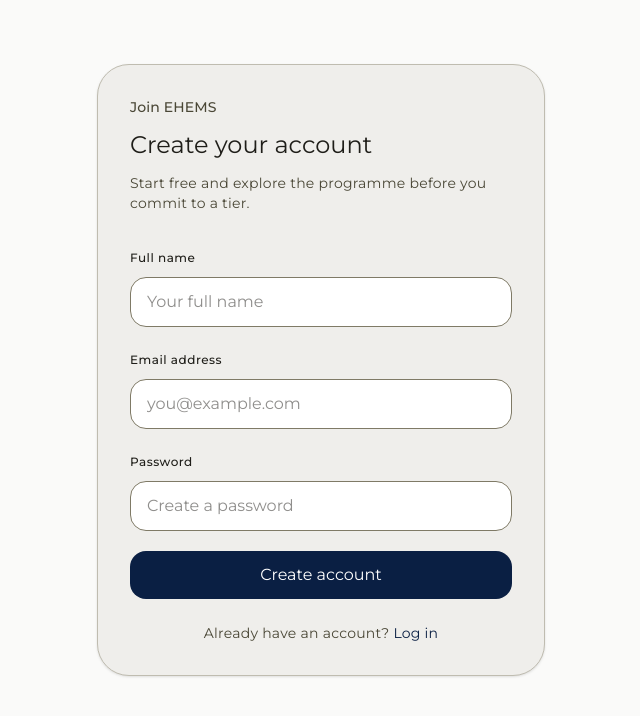
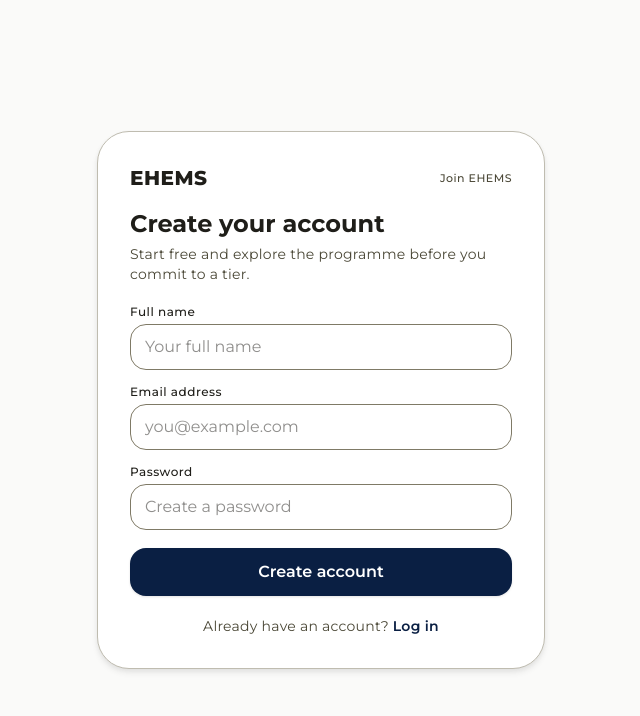
Before and after one commit to ritjiishaku/ehems-platform, a Next.js app: page /register in a window 1280 px wide. Shown: the top 716 px of the page, without its empty margins (319-959 px from the left). Built offline with nearby package versions, Linux system fonts and the light colour scheme; no server answers.

Commit message:
style(auth): fit login and register pages strictly within 100vh with centered card and no scroll overflow

```diff
--- a/app/(auth)/login/page.tsx
+++ b/app/(auth)/login/page.tsx
@@ -9,23 +9,32 @@ export default function LoginPage({
   const error = searchParams && 'then' in searchParams ? undefined : searchParams?.error;
 
   return (
-    <main className="bg-background min-h-screen px-6 py-16">
-      <div className="mx-auto max-w-md rounded-3xl border border-outline-variant bg-surface-container p-8 shadow-sm">
-        <p className="title-small text-on-surface-variant">Welcome back</p>
-        <h1 className="headline-small mt-3 text-on-surface">Welcome back</h1>
-        <p className="body-medium mt-3 text-on-surface-variant">
+    <main className="bg-background flex h-screen max-h-screen w-full items-center justify-center overflow-hidden px-4 py-4 sm:px-6">
+      <div className="w-full max-w-md rounded-3xl border border-outline-variant bg-surface-container-lowest p-6 shadow-md sm:p-8">
+        <div className="flex items-center justify-between">
+          <Link
+            href="/"
+            className="text-xl font-extrabold tracking-wide text-on-surface transition-opacity hover:opacity-80"
+          >
+            EHEMS
+          </Link>
+          <span className="label-small text-on-surface-variant">Meeting Space</span>
+        </div>
+
+        <h1 className="headline-small mt-4 font-bold text-on-surface">Welcome back</h1>
+        <p className="body-medium text-on-surface-variant mt-1">
           Continue your healthcare entrepreneurship journey.
         </p>
 
         {error ? (
-          <p className="mt-4 rounded-xl border border-error bg-error-container px-3 py-2 text-label-medium text-on-error-container">
+          <p className="bg-error-container border-error text-on-error-container text-label-medium mt-3 rounded-xl border px-3 py-2">
             {error}
           </p>
         ) : null}
 
-        <form action={loginAction} className="mt-8 space-y-5">
+        <form action={loginAction} className="mt-6 space-y-4">
           <div>
-            <label htmlFor="email" className="label-medium text-on-surface">
+            <label htmlFor="email" className="label-medium text-on-surface block font-medium">
               Email address
             </label>
             <input
@@ -33,14 +42,14 @@ export default function LoginPage({
               name="email"
               type="email"
               autoComplete="email"
-              className="mt-2 w-full rounded-xl border border-outline bg-surface-container-lowest px-4 py-3 text-on-surface outline-none focus:border-primary"
+              className="border-outline bg-surface-container-lowest text-on-surface focus:border-primary focus:ring-primary/20 mt-1.5 w-full rounded-xl border px-3.5 py-2.5 outline-none transition-all focus:ring-2"
               placeholder="you@example.com"
               required
             />
           </div>
 
           <div>
-            <label htmlFor="password" className="label-medium text-on-surface">
+            <label htmlFor="password" className="label-medium text-on-surface block font-medium">
               Password
             </label>
             <input
@@ -48,7 +57,7 @@ export default function LoginPage({
               name="password"
               type="password"
               autoComplete="current-password"
-              className="mt-2 w-full rounded-xl border border-outline bg-surface-container-lowest px-4 py-3 text-on-surface outline-none focus:border-primary"
+              className="border-outline bg-surface-container-lowest text-on-surface focus:border-primary focus:ring-primary/20 mt-1.5 w-full rounded-xl border px-3.5 py-2.5 outline-none transition-all focus:ring-2"
               placeholder="Enter your password"
               required
             />
@@ -56,15 +65,18 @@ export default function LoginPage({
 
           <button
             type="submit"
-            className="bg-primary text-on-primary w-full rounded-xl px-4 py-3 text-label-large"
+            className="bg-primary text-on-primary text-label-large hover:bg-primary/90 mt-2 w-full rounded-xl px-4 py-3 font-semibold shadow-sm transition-colors"
           >
             Log in
           </button>
         </form>
 
-        <p className="body-medium mt-6 text-center text-on-surface-variant">
+        <p className="body-medium text-on-surface-variant mt-5 text-center">
           New here?{' '}
-          <Link href="/register" className="text-primary underline-offset-4 hover:underline">
+          <Link
+            href="/register"
+            className="text-primary font-semibold underline-offset-4 hover:underline"
+          >
             Create an account
           </Link>
         </p>
--- a/app/(auth)/register/page.tsx
+++ b/app/(auth)/register/page.tsx
@@ -9,23 +9,32 @@ export default function RegisterPage({
   const error = searchParams && 'then' in searchParams ? undefined : searchParams?.error;
 
   return (
-    <main className="bg-background min-h-screen px-6 py-16">
-      <div className="mx-auto max-w-md rounded-3xl border border-outline-variant bg-surface-container p-8 shadow-sm">
-        <p className="title-small text-on-surface-variant">Join EHEMS</p>
-        <h1 className="headline-small mt-3 text-on-surface">Create your account</h1>
-        <p className="body-medium mt-3 text-on-surface-variant">
+    <main className="bg-background flex h-screen max-h-screen w-full items-center justify-center overflow-hidden px-4 py-4 sm:px-6">
+      <div className="w-full max-w-md rounded-3xl border border-outline-variant bg-surface-container-lowest p-6 shadow-md sm:p-8">
+        <div className="flex items-center justify-between">
+          <Link
+            href="/"
+            className="text-xl font-extrabold tracking-wide text-on-surface transition-opacity hover:opacity-80"
+          >
+            EHEMS
+          </Link>
+          <span className="label-small text-on-surface-variant font-medium">Join EHEMS</span>
+        </div>
+
+        <h1 className="headline-small mt-4 font-bold text-on-surface">Create your account</h1>
+        <p className="body-medium text-on-surface-variant mt-1">
           Start free and explore the programme before you commit to a tier.
         </p>
 
         {error ? (
-          <p className="mt-4 rounded-xl border border-error bg-error-container px-3 py-2 text-label-medium text-on-error-container">
+          <p className="bg-error-container border-error text-on-error-container text-label-medium mt-3 rounded-xl border px-3 py-2">
             {error}
           </p>
         ) : null}
 
-        <form action={registerAction} className="mt-8 space-y-5">
+        <form action={registerAction} className="mt-5 space-y-3.5">
           <div>
-            <label htmlFor="fullName" className="label-medium text-on-surface">
+            <label htmlFor="fullName" className="label-medium text-on-surface block font-medium">
               Full name
             </label>
             <input
@@ -33,14 +42,14 @@ export default function RegisterPage({
               name="fullName"
               type="text"
               autoComplete="name"
-              className="mt-2 w-full rounded-xl border border-outline bg-surface-container-lowest px-4 py-3 text-on-surface outline-none focus:border-primary"
+              className="border-outline bg-surface-container-lowest text-on-surface focus:border-primary focus:ring-primary/20 mt-1 w-full rounded-xl border px-3.5 py-2.5 outline-none transition-all focus:ring-2"
               placeholder="Your full name"
               required
             />
           </div>
 
           <div>
-            <label htmlFor="email" className="label-medium text-on-surface">
+            <label htmlFor="email" className="label-medium text-on-surface block font-medium">
               Email address
             </label>
             <input
@@ -48,14 +57,14 @@ export default function RegisterPage({
               name="email"
               type="email"
               autoComplete="email"
-              className="mt-2 w-full rounded-xl border border-outline bg-surface-container-lowest px-4 py-3 text-on-surface outline-none focus:border-primary"
+              className="border-outline bg-surface-container-lowest text-on-surface focus:border-primary focus:ring-primary/20 mt-1 w-full rounded-xl border px-3.5 py-2.5 outline-none transition-all focus:ring-2"
               placeholder="you@example.com"
               required
             />
           </div>
 
           <div>
-            <label htmlFor="password" className="label-medium text-on-surface">
+            <label htmlFor="password" className="label-medium text-on-surface block font-medium">
               Password
             </label>
             <input
@@ -63,7 +72,7 @@ export default function RegisterPage({
               name="password"
               type="password"
               autoComplete="new-password"
-              className="mt-2 w-full rounded-xl border border-outline bg-surface-container-lowest px-4 py-3 text-on-surface outline-none focus:border-primary"
+              className="border-outline bg-surface-container-lowest text-on-surface focus:border-primary focus:ring-primary/20 mt-1 w-full rounded-xl border px-3.5 py-2.5 outline-none transition-all focus:ring-2"
               placeholder="Create a password"
               minLength={8}
               required
@@ -72,15 +81,18 @@ export default function RegisterPage({
 
           <button
             type="submit"
-            className="bg-primary text-on-primary w-full rounded-xl px-4 py-3 text-label-large"
+            className="bg-primary text-on-primary text-label-large hover:bg-primary/90 mt-1 w-full rounded-xl px-4 py-3 font-semibold shadow-sm transition-colors"
           >
             Create account
           </button>
         </form>
 
-        <p className="body-medium mt-6 text-center text-on-surface-variant">
+        <p className="body-medium text-on-surface-variant mt-5 text-center">
           Already have an account?{' '}
-          <Link href="/login" className="text-primary underline-offset-4 hover:underline">
+          <Link
+            href="/login"
+            className="text-primary font-semibold underline-offset-4 hover:underline"
+          >
             Log in
           </Link>
         </p>
```
